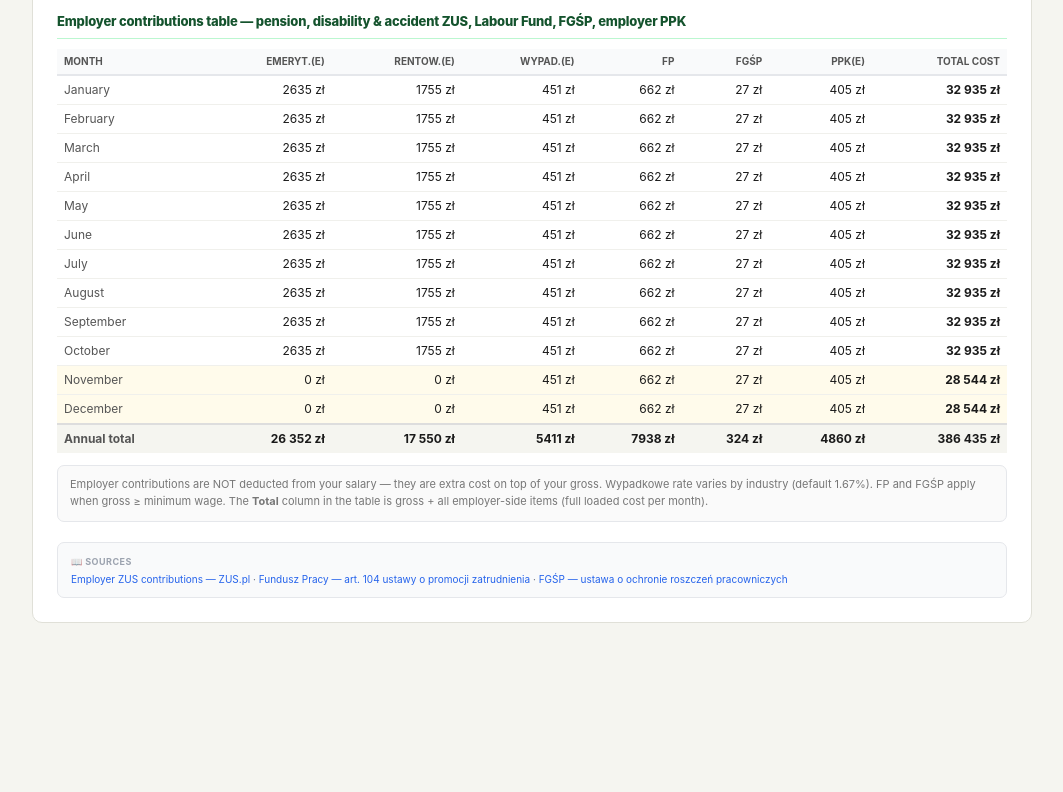
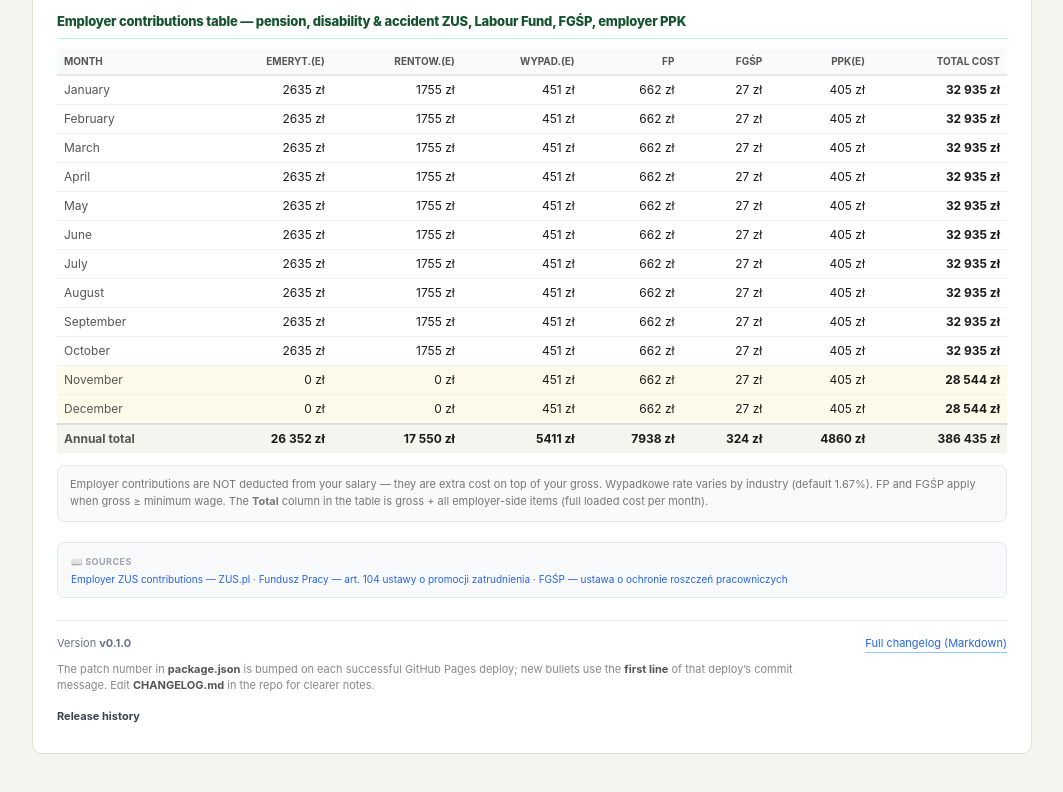
Before and after one commit to citizenrun/UoPB2BCalculator, a website: page index.html in a window 1280 px wide. Shown: the part 3917-4709 px from the top of the page, without its empty margins (108-1171 px from the left). Before the commit the page ends 4580 px from the top, so only its background shows below. Drawn offline with Linux system fonts and the light colour scheme.

Commit message:
feat: release versioning, CHANGELOG, and deploy-time bump
- Add CHANGELOG.md, public/release.json, scripts/release-meta.mjs
- Footer: version, release history, link to changelog.md
- Build runs release-meta (sync); DEPLOY_RELEASE=1 on Pages bumps patch + prepends CHANGELOG
- Deploy workflow: tests, bump+build, commit chore(release) [skip ci], skip workflow on that push
- ci.yml: PR-only to avoid duplicate test runs on main
- Ignore generated public/changelog.md; update README and calculator-project.mdc

Made-with: Cursor

```diff
--- a/index.html
+++ b/index.html
@@ -147,6 +147,17 @@ details.b2b-details th,details.b2b-details td{border:1px solid #e5e7eb;padding:6
 details.b2b-details th{background:#f9fafb;font-weight:700}
 .badge{font-size:9px;padding:1px 5px;border-radius:3px;background:#e5e7eb;color:#666;margin-left:3px;font-weight:700}
 .note{font-size:11px;color:#777;line-height:1.6;padding:10px 12px;border:1px solid #e5e7eb;border-radius:7px;margin-top:.75rem;background:#fafafa}
+.app-footer{margin-top:1.35rem;padding-top:14px;border-top:1px solid #e8e8e0;font-size:11px;color:#64748b;line-height:1.55}
+.app-footer a{color:#2563eb;text-decoration:none;border-bottom:1px solid #93c5fd}
+.app-footer a:hover{color:#1e3a8a}
+.app-changelog-details{margin-top:10px;max-width:46rem}
+.app-changelog-details summary{cursor:pointer;font-weight:700;color:#374151;list-style:none;user-select:none;padding:4px 0}
+.app-changelog-details summary::-webkit-details-marker{display:none}
+.app-changelog-details[open] summary{margin-bottom:6px;border-bottom:1px solid #e5e7eb;padding-bottom:8px}
+.app-changelog-details ul{margin:4px 0 4px 1.1rem;padding:0;line-height:1.5}
+.app-changelog-details .rel-h{margin-bottom:12px}
+.app-changelog-details .rel-t{font-weight:700;color:#334155}
+.app-changelog-details .rel-d{font-weight:600;color:#94a3b8;margin-left:6px}
 
 /* Diff colors */
 .dg{color:#059669;font-weight:700}
@@ -610,6 +621,18 @@ details.b2b-details th{background:#f9fafb;font-weight:700}
 </div>
 </div>
 
+<footer class="app-footer" aria-label="Release metadata">
+  <div style="display:flex;flex-wrap:wrap;align-items:baseline;gap:8px 16px;justify-content:space-between">
+    <span><span id="footer-ver-lbl"></span> <strong id="app-version">—</strong></span>
+    <a href="changelog.md" id="footer-changelog-md" target="_blank" rel="noopener"></a>
+  </div>
+  <p class="hint" style="margin-top:8px;max-width:46rem" id="footer-release-note"></p>
+  <details class="app-changelog-details" id="app-changelog-details">
+    <summary id="footer-history-sum"></summary>
+    <div id="app-changelog-body"></div>
+  </details>
+</footer>
+
 </div></div>
 
 <script>
@@ -618,6 +641,10 @@ const T = {
   en: {
     title: 'UoP Salary Calculator',
     sub: 'Polish employment contract (umowa o pracę) · Month-by-month net pay',
+    'footer-ver-lbl': 'Version',
+    'footer-history-sum': 'Release history',
+    'footer-changelog-md': 'Full changelog (Markdown)',
+    'footer-release-note': 'The patch number in <strong>package.json</strong> is bumped on each successful GitHub Pages deploy; new bullets use the <strong>first line</strong> of that deploy’s commit message. Edit <strong>CHANGELOG.md</strong> in the repo for clearer notes.',
     'tab-uop': 'Employment (UoP)', 'tab-rev': 'Reverse calculator', 'tab-b2b': 'B2B',
     'tab-cfg': 'Inputs', 'tab-det': 'Net pay by month', 'tab-emp': 'Employer cost',
     'h-uop-det': 'Your net pay — full month-by-month breakdown',
@@ -766,6 +793,10 @@ const T = {
   pl: {
     title: 'Kalkulator Wynagrodzeń UoP',
     sub: 'Umowa o pracę · Netto miesiąc po miesiącu',
+    'footer-ver-lbl': 'Wersja',
+    'footer-history-sum': 'Historia wydań',
+    'footer-changelog-md': 'Pełny changelog (Markdown)',
+    'footer-release-note': '<strong>package.json</strong> — numer patch rośnie przy każdym udanym wdrożeniu na GitHub Pages; nowy wpis bierze <strong>pierwszą linię</strong> komunikatu tego commita. Dokładniejsze opisy dopisz w <strong>CHANGELOG.md</strong> w repozytorium.',
     'tab-uop': 'Umowa o pracę (UoP)', 'tab-rev': 'Kalkulator odwrotny', 'tab-b2b': 'B2B',
     'tab-cfg': 'Dane i ustawienia', 'tab-det': 'Netto wg miesięcy', 'tab-emp': 'Koszt pracodawcy',
     'h-uop-det': 'Twoje netto — pełne rozliczenie miesiąc po miesiącu',
@@ -930,9 +961,38 @@ function applySources() {
   document.querySelectorAll('.src-pl').forEach(el => el.style.display = en ? 'none' : '');
 }
 
+function escHtml(s) {
+  return String(s)
+    .replace(/&/g, '&amp;')
+    .replace(/</g, '&lt;')
+    .replace(/>/g, '&gt;')
+    .replace(/"/g, '&quot;');
+}
+
+async function loadReleaseMeta() {
+  const verEl = document.getElementById('app-version');
+  const bodyEl = document.getElementById('app-changelog-body');
+  const en = LANG === 'en';
+  const fail = en ? 'Could not load release history.' : 'Nie udało się wczytać historii wydań.';
+  try {
+    const r = await fetch('release.json', { cache: 'no-store' });
+    if (!r.ok) throw new Error('bad');
+    const data = await r.json();
+    if (verEl) verEl.textContent = 'v' + (data.version || '—');
+    if (bodyEl && Array.isArray(data.history)) {
+      bodyEl.innerHTML = data.history.map(h => {
+        const items = (h.changes || []).map(c => `<li>${escHtml(c)}</li>`).join('');
+        return `<div class="rel-h"><span class="rel-t">${escHtml(h.version)}</span><span class="rel-d">${escHtml(h.date)}</span><ul>${items}</ul></div>`;
+      }).join('');
+    }
+  } catch (e) {
+    if (verEl) verEl.textContent = '—';
+    if (bodyEl) bodyEl.textContent = fail;
+  }
+}
 
 function applyLang() {
-  const ids = ['title','sub','tab-uop','tab-rev','tab-b2b','uop-sub-hint','h-uop-det',
+  const ids = ['title','sub','footer-ver-lbl','footer-history-sum','footer-release-note','tab-uop','tab-rev','tab-b2b','uop-sub-hint','h-uop-det',
     'b2b-e1','b2b-e2','b2b-warn-title','b2b-warn-body','b2b-h-job','b2b-l-role','b2b-h-role',
     'opt-2027','l-cap','l-brutto','l-br-add','l-br-add-exempt','h-br-add','h-kup-sec','l-kup-type','ko-auto','ko-manual','ko-none',
     'l-kup-pct','h-kup-pct','ko-custom','l-kup-pln','h-kup-pln','kn-t1','kn-t2',
@@ -942,6 +1002,11 @@ function applyLang() {
     'emp-h2','emp-desc','emp-table-lede','note-det','note-emp','rev-note',
     'b2b-h-bill','b2b-l-bill','b2b-h-bill-note','b2b-h-time','b2b-h-time2','b2b-h-bonus','b2b-h-bonus2','b2b-h-vat','b2b-h-chorob'];
   ids.forEach(id => { const el=document.getElementById(id); if(el) el.innerHTML=t(id); });
+  const cla = document.getElementById('footer-changelog-md');
+  if (cla) {
+    cla.textContent = t('footer-changelog-md');
+    cla.setAttribute('href', 'changelog.md');
+  }
   const b2bExLbl = document.getElementById('b2b-l-example-month');
   if (b2bExLbl) b2bExLbl.textContent = t('b2b-ex-month') + ':';
   const jdet = document.getElementById('uop-jump-det');
@@ -968,6 +1033,7 @@ function applyLang() {
   renderB2BBillExample();
   refreshB2bRoleMessage();
   renderHeroResults();
+  void loadReleaseMeta();
 }
 
 // ─── CONSTANTS ────────────────────────────────────────────────────────────────
--- a/package.json
+++ b/package.json
@@ -5,7 +5,7 @@
   "type": "module",
   "scripts": {
     "dev": "vite",
-    "build": "node scripts/build-job-rules.mjs && vite build",
+    "build": "node scripts/build-job-rules.mjs && node scripts/release-meta.mjs && vite build",
     "preview": "vite preview",
     "test:unit": "vitest run",
     "test": "npm run test:unit && npm run build && playwright test",
--- /dev/null
+++ b/public/release.json
@@ -0,0 +1,13 @@
+{
+  "version": "0.1.0",
+  "history": [
+    {
+      "version": "0.1.0",
+      "date": "2026-04-06",
+      "changes": [
+        "Initial documented baseline for the public calculator: bilingual UoP month-by-month net (ZUS cap, KUP autorskie, PIT-0 / powrót, variable bonuses grid, employer cost view), reverse gross-from-net solver, B2B JDG tab (ryczałt / liniowy / skala, ZUS phases, day-rate invoicing, monthly extras, VAT settlement note), job-rules PKWiU autocomplete, GitHub Pages deploy with tests-before-build."
+      ]
+    }
+  ],
+  "generated": "2026-04-06"
+}
```
Also changed, not shown: scripts/release-meta.mjs (added, +87 -0 lines), .github/workflows/ci.yml, .github/workflows/deploy-pages.yml, CHANGELOG.md (added), README.md, 2 other files.
